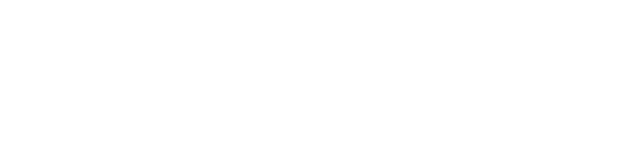
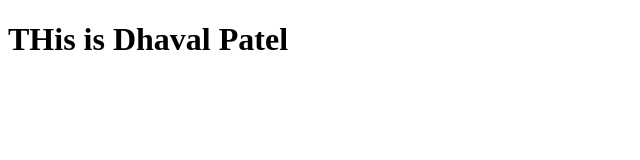
Before and after one commit to dhaval2013/Project3Testing, a plain HTML site: page index.html in a window 1280 px wide. Shown: the whole page, without its empty margins (0-640 px from the left). Drawn offline with Linux system fonts and the light colour scheme.

Commit message:
Change index.html add h1 tag

```diff
--- a/index.html
+++ b/index.html
@@ -7,6 +7,6 @@
     <title>Document</title>
 </head>
 <body>
-
+    <h1>THis is Dhaval Patel</h1>
 </body>
 </html>
```
